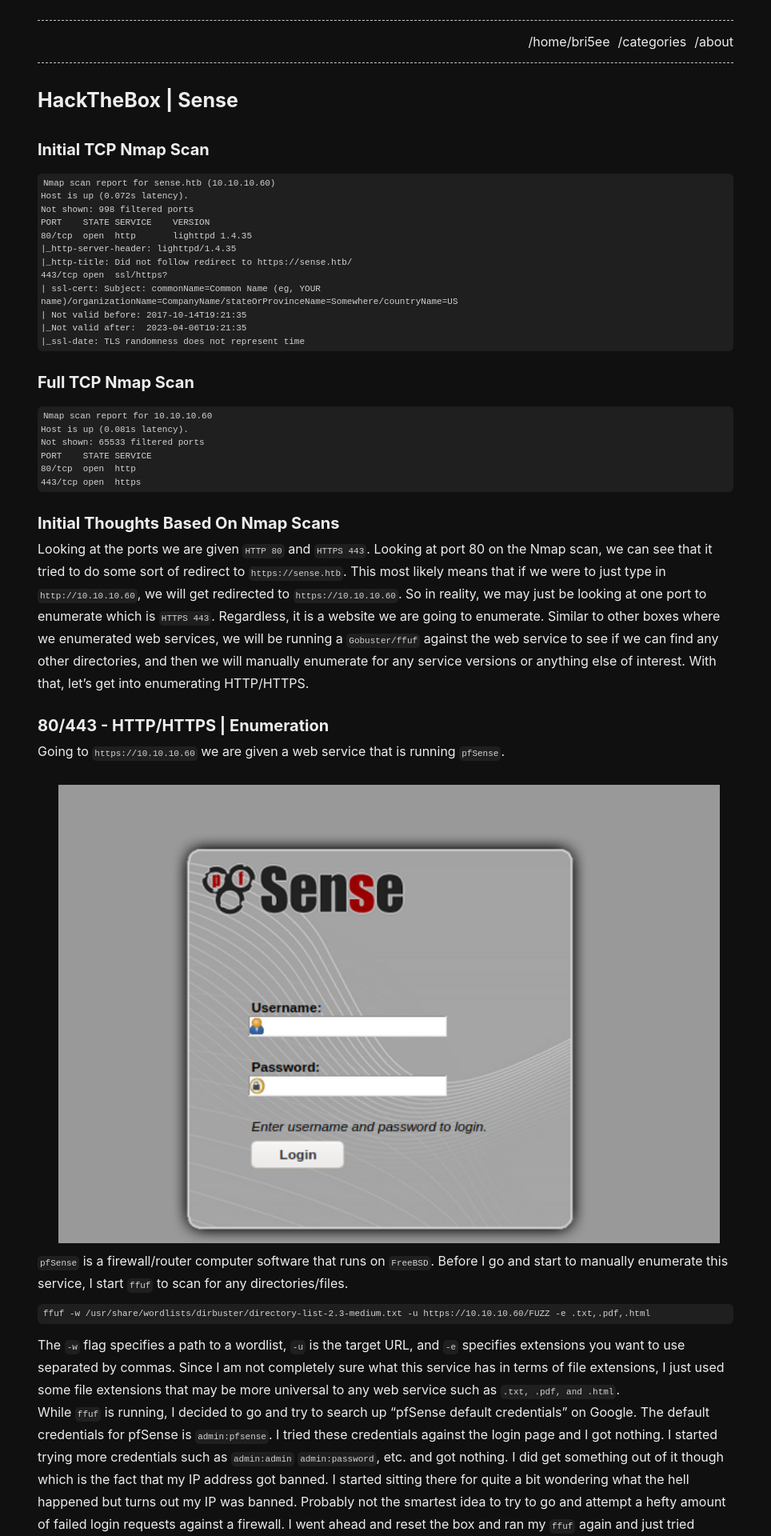
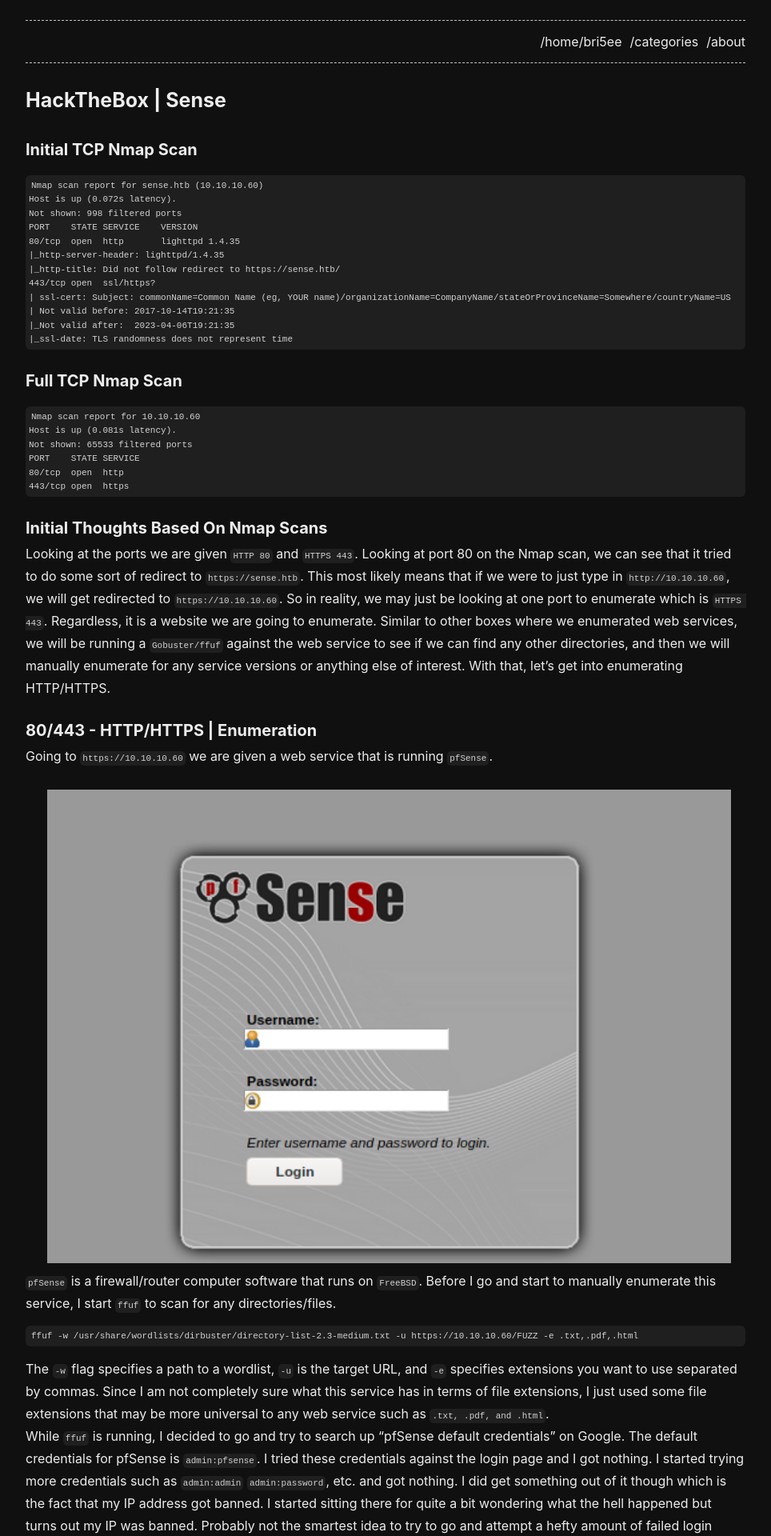
Before and after one commit to notbricey/brisee.github.io, a Jekyll site: the page built from _posts/2021-06-01-htb-sense.md, in a window 1280 px wide. Shown: the top 1920 px of the page at 80% size, without its empty margins (158-1122 px from the left). Built offline with Jekyll 4.4.1, drawn with Linux system fonts in a browser that asks for light colours.

Commit message:
Update base.scss

```diff
--- a/_sass/base.scss
+++ b/_sass/base.scss
@@ -8,7 +8,7 @@ $base-font-size:       16px !default;
 $mobile-font-size:     16px !default;
 $base-line-height:     1.75 !default;
 $container-width:      90% !default;
-$container-max-width:  870px !default;
+$container-max-width:  900px !default;
 
 /**
  * Global
@@ -103,7 +103,7 @@ textarea { vertical-align: top; }
 /**
  * Code and syntax highlighting
  */
-pre { background-color: #1f1f1f;  border: none; border-radius: 6px; padding: 4px;  overflow:auto;  font-size: 12.0px; font-family: Consolas; color: rgba(255,255,255,0.8); white-space: pre-wrap; line-height: 1.0 !important;}
+pre { background-color: #1f1f1f;  border: none; border-radius: 6px; padding: 4px;  overflow:auto;  font-size: 14.0px; font-family: Consolas; color: rgba(255,255,255,0.8); white-space: pre-wrap; line-height: 1.0 !important;}
 .highlight .c { color: #999988; font-style: italic } /* Comment */
 /**.highlight .err { color: #a61717; background-color: #e3d2d2 } /* Error */
 .highlight .k { font-weight: bold } /* Keyword */
```
